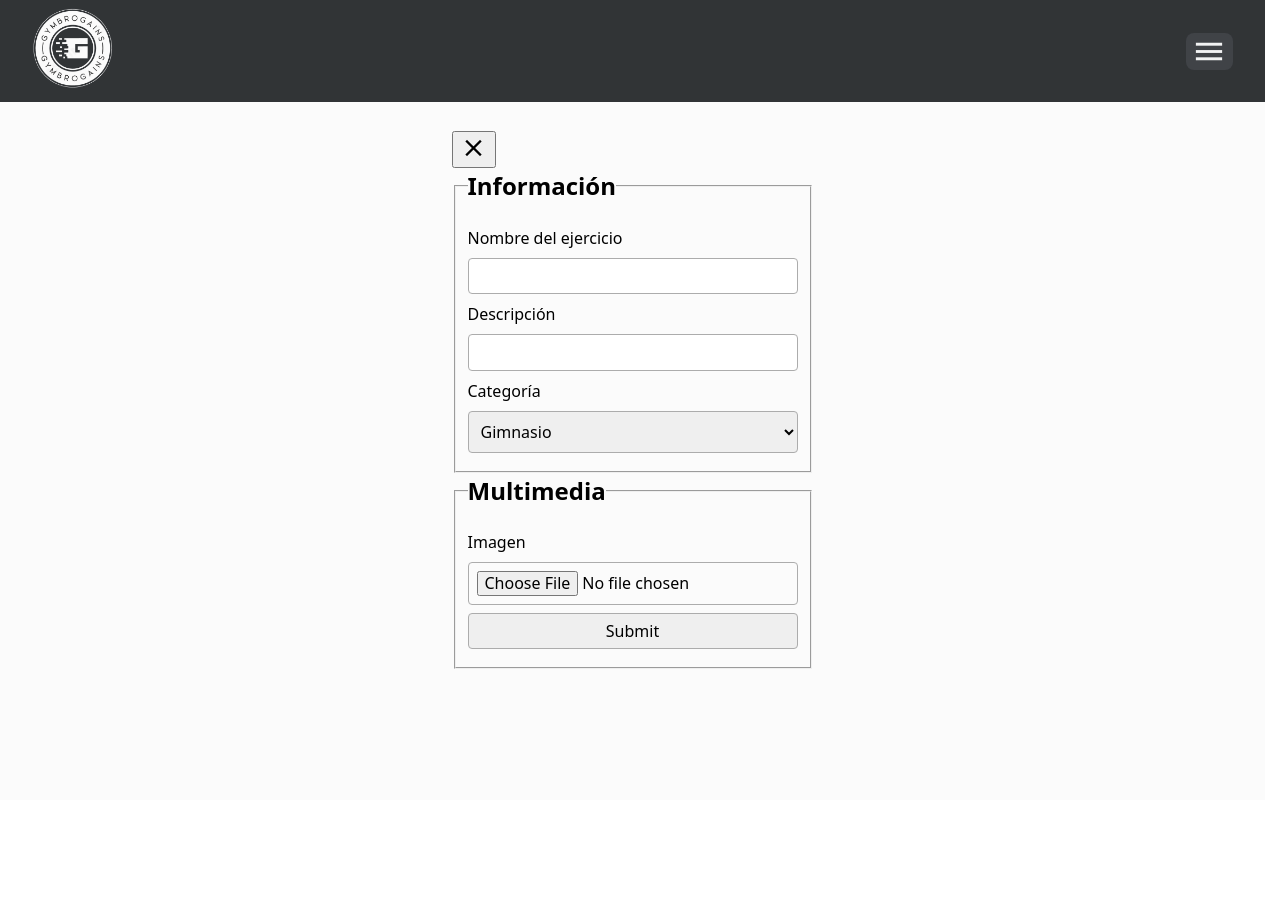
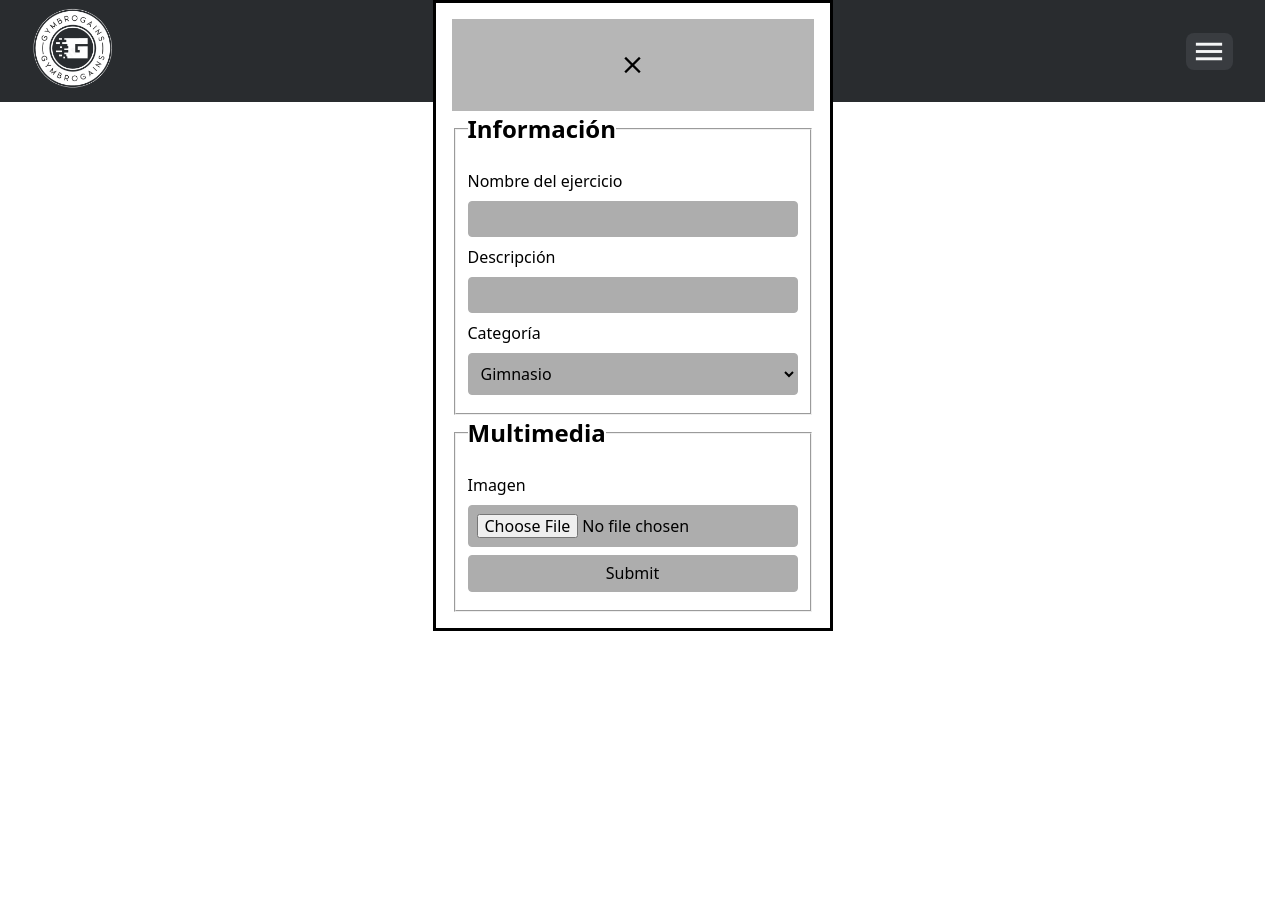
Before and after one commit to armandodev/gymbrogains, a PHP site: page /admin/exercises.php in a window 1280 px wide. Run offline with PHP 8.4, Linux system fonts and the light colour scheme; data that the repository does not hold is empty.

Commit message:
Update modal background color and form input border color

```diff
--- a/admin/css/exercises.css
+++ b/admin/css/exercises.css
@@ -1,9 +1,9 @@
-.modal {
+.close-modal {
   width: 100%;
   height: 100%;
   padding: 2rem 1rem;
   box-sizing: border-box;
-  background: rgba(179, 179, 179, 0.055);
+  background: rgba(179, 179, 179, 0.959);
   display: grid;
   place-items: center;
   overflow: auto;
@@ -46,8 +46,9 @@
 .form-input,
 .form-select,
 .form-input-file {
+  background-color: rgb(173, 173, 173);
   padding: 0.5rem;
-  border: 1px solid rgb(172, 172, 172);
+  border: 1px solid rgb(173, 173, 173);
   border-radius: 0.25rem;
   -webkit-border-radius: 0.25rem;
   -moz-border-radius: 0.25rem;
--- a/database.sql
+++ b/database.sql
@@ -1,3 +1,5 @@
+CREATE DATABASE IF NOT EXIST
+
 CREATE TABLE `exercises` (
   `ExerciseID` int(11) NOT NULL AUTO_INCREMENT,
   `ExerciseName` varchar(255) NOT NULL,
```
Also changed, not shown: admin/getUsers.php (deleted, +0 -14 lines), admin/users.php (+0 -12 lines).
